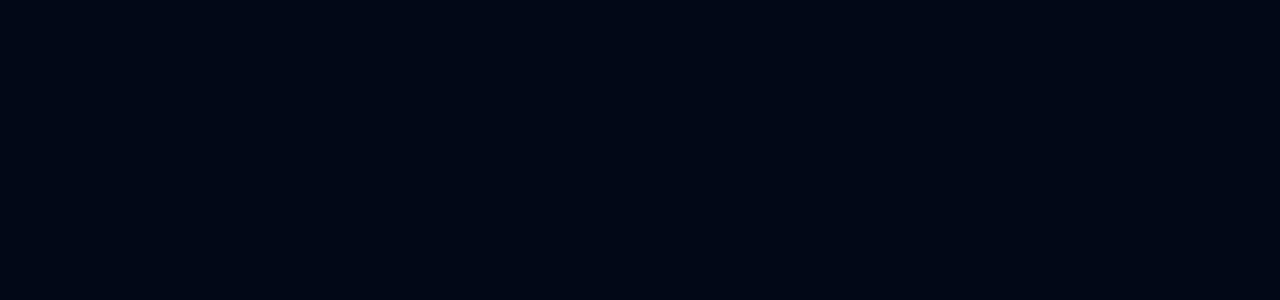
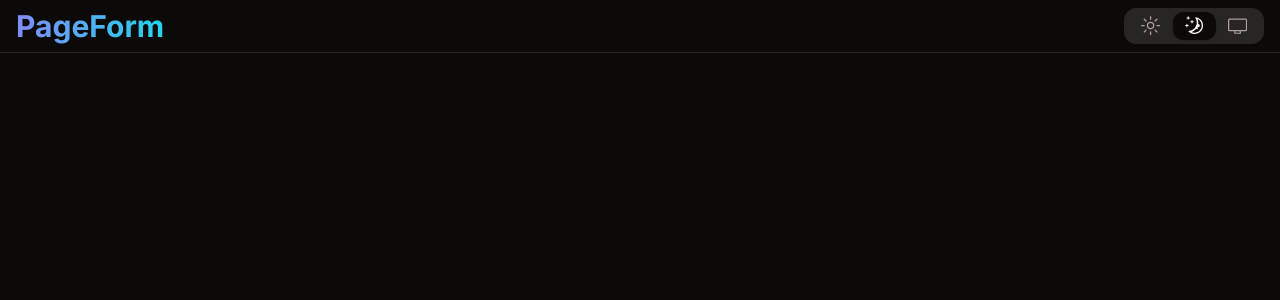
Before and after one commit to a7medhassanmohi/Form-Builder, a Next.js app: page / in a window 1280 px wide. Shown: the top 300 px of the page. Built offline with nearby package versions, Linux system fonts and the light colour scheme.

Commit message:
add nav bar and change general theme

```diff
--- /dev/null
+++ b/app/(dashboard)/layout.tsx
@@ -0,0 +1,23 @@
+// import Logo from "@/components/Logo";
+// import ThemeSwitcher from "@/components/ThemeSwitcher";
+import Logo from "@/components/Logo";
+import ThemeSwitcher from "@/components/ThemeSwitcher";
+import { UserButton } from "@clerk/nextjs";
+import React, { ReactNode } from "react";
+
+function Layout({ children }: { children: ReactNode }) {
+  return (
+    <div className="flex flex-col min-h-screen min-w-full bg-background max-h-screen">
+      <nav className="flex justify-between items-center border-b border-border h-[60px] px-4 py-2">
+        <Logo />
+        <div className="flex gap-4 items-center">
+          <ThemeSwitcher />
+          <UserButton afterSignOutUrl="/sign-in" />
+        </div>
+      </nav>
+      <main className="flex w-full flex-grow">{children}</main>
+    </div>
+  );
+}
+
+export default Layout;
--- a/app/globals.css
+++ b/app/globals.css
@@ -2,67 +2,51 @@
 @tailwind components;
 @tailwind utilities;
 
+
 @layer base {
   :root {
     --background: 0 0% 100%;
-    --foreground: 222.2 84% 4.9%;
-
+    --foreground: 20 14.3% 4.1%;
     --card: 0 0% 100%;
-    --card-foreground: 222.2 84% 4.9%;
-
+    --card-foreground: 20 14.3% 4.1%;
     --popover: 0 0% 100%;
-    --popover-foreground: 222.2 84% 4.9%;
-
-    --primary: 222.2 47.4% 11.2%;
-    --primary-foreground: 210 40% 98%;
-
-    --secondary: 210 40% 96.1%;
-    --secondary-foreground: 222.2 47.4% 11.2%;
-
-    --muted: 210 40% 96.1%;
-    --muted-foreground: 215.4 16.3% 46.9%;
-
-    --accent: 210 40% 96.1%;
-    --accent-foreground: 222.2 47.4% 11.2%;
-
+    --popover-foreground: 20 14.3% 4.1%;
+    --primary: 47.9 95.8% 53.1%;
+    --primary-foreground: 26 83.3% 14.1%;
+    --secondary: 60 4.8% 95.9%;
+    --secondary-foreground: 24 9.8% 10%;
+    --muted: 60 4.8% 95.9%;
+    --muted-foreground: 25 5.3% 44.7%;
+    --accent: 60 4.8% 95.9%;
+    --accent-foreground: 24 9.8% 10%;
     --destructive: 0 84.2% 60.2%;
-    --destructive-foreground: 210 40% 98%;
-
-    --border: 214.3 31.8% 91.4%;
-    --input: 214.3 31.8% 91.4%;
-    --ring: 222.2 84% 4.9%;
-
-    --radius: 0.5rem;
+    --destructive-foreground: 60 9.1% 97.8%;
+    --border: 20 5.9% 90%;
+    --input: 20 5.9% 90%;
+    --ring: 20 14.3% 4.1%;
+    --radius: 0.75rem;
   }
 
   .dark {
-    --background: 222.2 84% 4.9%;
-    --foreground: 210 40% 98%;
-
-    --card: 222.2 84% 4.9%;
-    --card-foreground: 210 40% 98%;
-
-    --popover: 222.2 84% 4.9%;
-    --popover-foreground: 210 40% 98%;
-
-    --primary: 210 40% 98%;
-    --primary-foreground: 222.2 47.4% 11.2%;
-
-    --secondary: 217.2 32.6% 17.5%;
-    --secondary-foreground: 210 40% 98%;
-
-    --muted: 217.2 32.6% 17.5%;
-    --muted-foreground: 215 20.2% 65.1%;
-
-    --accent: 217.2 32.6% 17.5%;
-    --accent-foreground: 210 40% 98%;
-
+    --background: 20 14.3% 4.1%;
+    --foreground: 60 9.1% 97.8%;
+    --card: 20 14.3% 4.1%;
+    --card-foreground: 60 9.1% 97.8%;
+    --popover: 20 14.3% 4.1%;
+    --popover-foreground: 60 9.1% 97.8%;
+    --primary: 47.9 95.8% 53.1%;
+    --primary-foreground: 26 83.3% 14.1%;
+    --secondary: 12 6.5% 15.1%;
+    --secondary-foreground: 60 9.1% 97.8%;
+    --muted: 12 6.5% 15.1%;
+    --muted-foreground: 24 5.4% 63.9%;
+    --accent: 12 6.5% 15.1%;
+    --accent-foreground: 60 9.1% 97.8%;
     --destructive: 0 62.8% 30.6%;
-    --destructive-foreground: 210 40% 98%;
-
-    --border: 217.2 32.6% 17.5%;
-    --input: 217.2 32.6% 17.5%;
-    --ring: 212.7 26.8% 83.9%;
+    --destructive-foreground: 60 9.1% 97.8%;
+    --border: 12 6.5% 15.1%;
+    --input: 12 6.5% 15.1%;
+    --ring: 35.5 91.7% 32.9%;
   }
 }
 
--- /dev/null
+++ b/components/Logo.tsx
@@ -0,0 +1,15 @@
+import Link from "next/link";
+import React from "react";
+
+function Logo() {
+  return (
+    <Link
+      href={"/"}
+      className="font-bold text-3xl bg-gradient-to-r from-indigo-400 to-cyan-400 text-transparent bg-clip-text hover:cursor-pointer"
+    >
+      PageForm
+    </Link>
+  );
+}
+
+export default Logo;
--- /dev/null
+++ b/components/ThemeSwitcher.tsx
@@ -0,0 +1,34 @@
+"use client";
+
+import { useTheme } from "next-themes";
+import React, { useEffect, useState } from "react";
+import { Tabs, TabsList, TabsTrigger } from "./ui/tabs";
+import { DesktopIcon, MoonIcon, SunIcon } from "@radix-ui/react-icons";
+
+function ThemeSwitcher() {
+  const { theme, setTheme } = useTheme();
+  const [mounted, setMounted] = useState(false);
+
+  useEffect(() => {
+    setMounted(true);
+  }, []);
+
+  if (!mounted) return null; // avoid rehydration errors
+  return (
+    <Tabs defaultValue={theme}>
+      <TabsList className="border">
+        <TabsTrigger value="light" onClick={() => setTheme("light")}>
+          <SunIcon className="h-[1.2rem] w-[1.2rem]" />
+        </TabsTrigger>
+        <TabsTrigger value="dark" onClick={() => setTheme("dark")}>
+          <MoonIcon className="h-[1.2rem] w-[1.2rem] rotate-90 transition-all dark:rotate-0" />
+        </TabsTrigger>
+        <TabsTrigger value="system" onClick={() => setTheme("system")}>
+          <DesktopIcon className="h-[1.2rem] w-[1.2rem]" />
+        </TabsTrigger>
+      </TabsList>
+    </Tabs>
+  );
+}
+
+export default ThemeSwitcher;
```
Also changed, not shown: app/(dashboard)/page.tsx (renamed from app/page.tsx).
